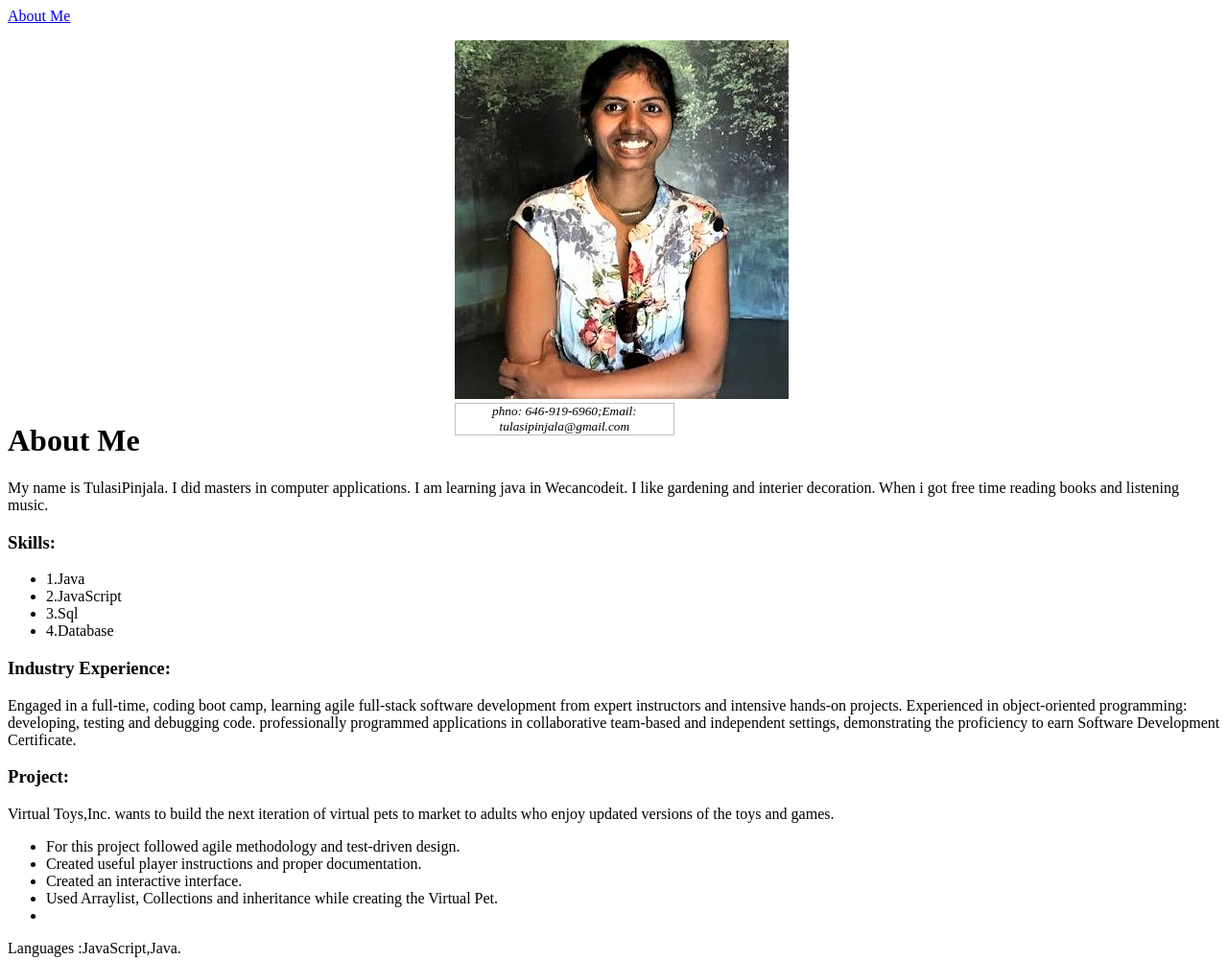
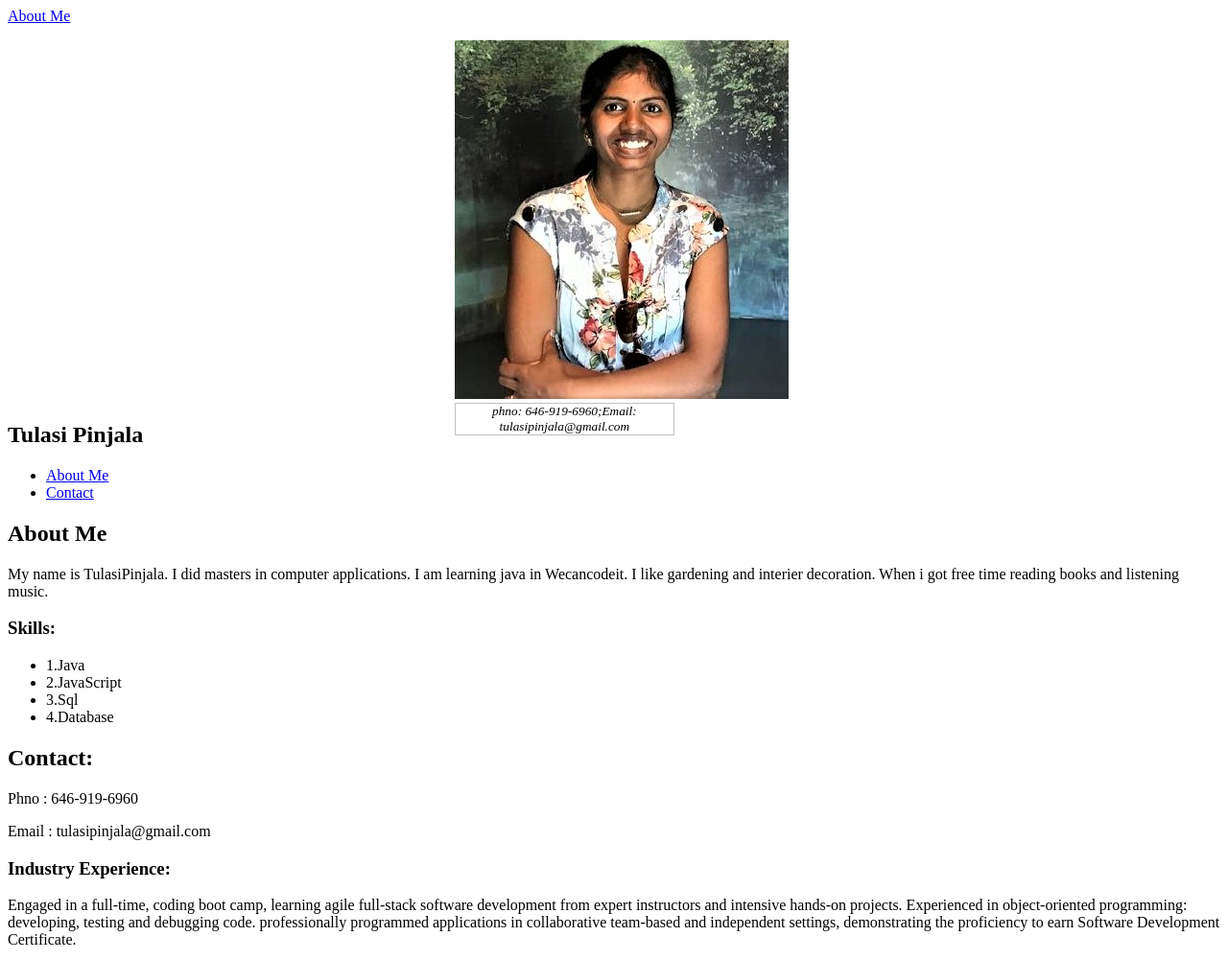
Before and after one commit to tulasipinjala/tulasipinjala.github.io, a plain HTML site: page index.html in a window 1280 px wide. Shown: the top 1001 px of the page at 96% size. Drawn offline with Linux system fonts and the light colour scheme.

Commit message:
some more modifications

```diff
--- a/index.html
+++ b/index.html
@@ -2,18 +2,30 @@
 <!DOCTYPE html>
 <html>
 <head>
+	<section>
 		<title>
 			professional portfolio!
 		</title>
 		<link rel="stylesheet" href="index.css">
 	</head>
 	<body>
+		 <div class="container">
 		<a href="#About Me">About Me</a>
 		<figure>
 			<img src="Image/pic1.jpg" alt="Tualsi Pinjala">
 			<figcaption>phno: 646-919-6960;Email: tulasipinjala@gmail.com</figcaption>
-
 		</figure>
+	</section>
+	<section>
+		<header>
+		<h2>Tulasi Pinjala</h2>
+		 <nav>
+                <ul>
+                    <li><a class="header-nav-links" href="/about">About Me</a></li>
+                    <li><a class="header-nav-links" href="/contact">Contact</a></li>
+                </ul>
+            </nav>
+        </header>
 		<h1> About Me</h1>
 		<p>My name is TulasiPinjala. I did masters in computer applications. I am learning java in Wecancodeit. I like gardening and interier decoration. When i got free time reading books and listening music.</p>
 
@@ -24,6 +36,10 @@
 			<li>3.Sql</li>
 			<li>4.Database</li>
 		</ul>
+	</section>
+	<h2>Contact:</h2>
+	<p> Phno : 646-919-6960</p>
+	<p> Email : tulasipinjala@gmail.com</p>
 	<h3>Industry Experience:</h3>
 	<p>Engaged in a full-time, coding boot camp, learning agile full-stack software development from expert instructors and intensive hands-on projects. Experienced in object-oriented programming: developing, testing and debugging code. professionally programmed applications in collaborative team-based and independent settings, demonstrating the proficiency to earn Software Development Certificate.</p>
 	<h3>Project: </h3>
@@ -37,7 +53,7 @@
 		<p>Languages :JavaScript,Java.</p>
 		<p>Tools :Source Control/Git,Gradle, Eclipse.</p>
 
-
+</div><!-- /.container -->
 
 
 
```
Lines whose indentation alone changed are shown as unchanged.
